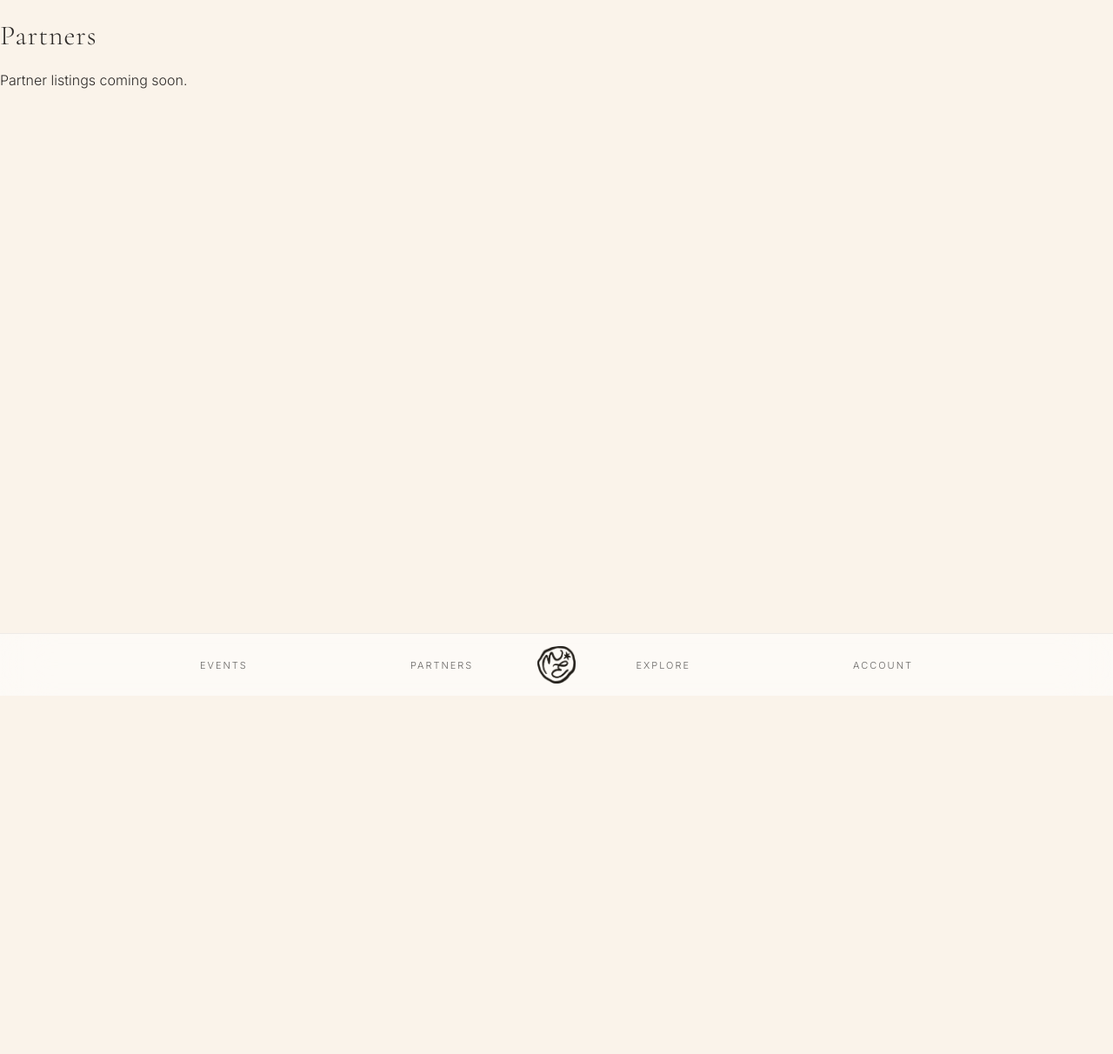
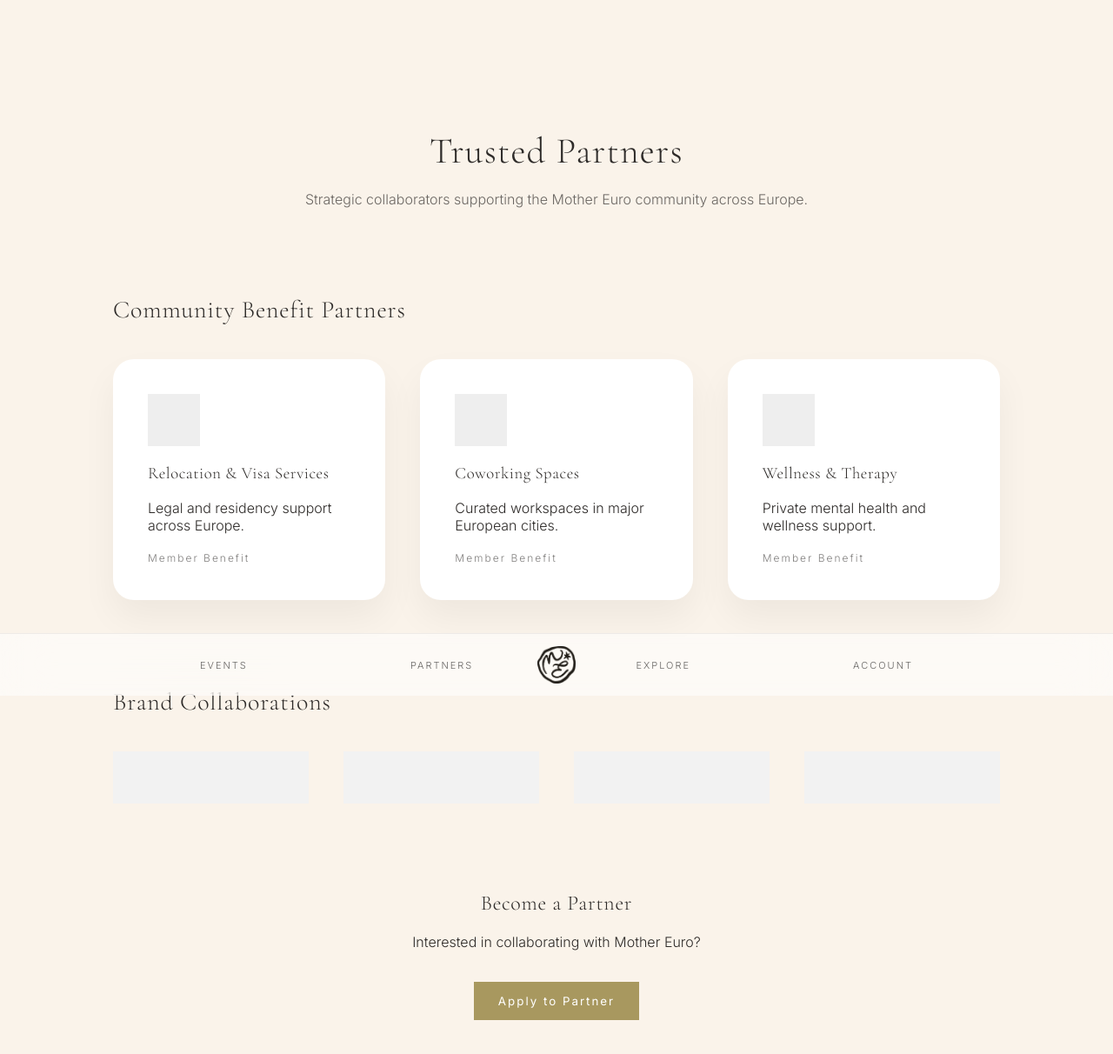
Before and after one commit to nataliatovargrand-a11y/mothereuro-beta, a Nuxt app: page /partners in a window 1280 px wide. Shown: the top 1212 px of the page at 87% size. Before the commit the page ends 800 px from the top, so only its background shows below. Built offline with nearby package versions, Linux system fonts and the light colour scheme.

Commit message:
Premium account dashboard + strategic partners page

```diff
--- a/app/pages/account.vue
+++ b/app/pages/account.vue
@@ -2,9 +2,12 @@
   <div class="account-wrapper">
 
     <!-- Greeting -->
-   <div v-if="firstName" class="greeting-row">
-  <div class="greeting">
-    Hi, {{ firstName }}
+    <div v-if="user" class="dashboard-header">
+      <div>
+        <h1>Hi, {{ firstName }}</h1>
+        <p class="subtext">
+          Welcome back to your private member portal.
+        </p>
       </div>
 
       <button class="logout-btn" @click="logout">
@@ -12,53 +15,45 @@
       </button>
     </div>
 
-    <!-- Not logged in -->
+    <!-- Login Block -->
     <div v-if="!user" class="login-block">
       <h2>Member Access</h2>
 
-      <input
-        v-model="email"
-        type="email"
-        placeholder="Email"
-        class="input"
-      />
-
-      <input
-        v-model="password"
-        type="password"
-        placeholder="Password"
-        class="input"
-      />
+      <input v-model="email" type="email" placeholder="Email" class="input" />
+      <input v-model="password" type="password" placeholder="Password" class="input" />
 
       <button @click="login" class="primary-btn">
         Login
       </button>
     </div>
 
-    <!-- Logged in content -->
+    <!-- Logged In Content -->
     <div v-else>
 
-      <!-- Account Information -->
+      <!-- PROFILE -->
       <div class="section">
-        <h2>Account Information</h2>
+        <h2>Profile</h2>
 
-        <div class="account-card">
-        <div>
+        <div class="card profile-card">
+
+          <div class="avatar-block">
             <img v-if="avatarUrl" :src="avatarUrl" class="avatar-img" />
-  <div v-else class="avatar"></div>
-
+            <div v-else class="avatar-placeholder"></div>
             <input type="file" @change="uploadAvatar" class="file-input" />
           </div>
 
-          <div class="info">
+          <div class="profile-info">
             <div><strong>Name:</strong> {{ firstName }}</div>
             <div><strong>Email:</strong> {{ user.email }}</div>
-            <div><strong>Address:</strong> —</div>
-          </div>
+            <div class="membership-badge">
+              {{ membershipStatus }}
             </div>
           </div>
 
-      <!-- Upcoming Events -->
+        </div>
+      </div>
+
+      <!-- UPCOMING EVENTS -->
       <div class="section">
         <h2>Your Upcoming Events</h2>
 
@@ -69,7 +64,7 @@
         <div
           v-for="booking in bookings"
           :key="booking.id"
-          class="booking-card"
+          class="card booking-card"
         >
           <div class="booking-title">
             {{ booking.event_title }}
@@ -80,18 +75,26 @@
         </div>
       </div>
 
-      <!-- Membership -->
+      <!-- MEMBERSHIP -->
       <div class="section">
         <h2>Your Membership</h2>
 
-        <div class="membership-card">
-          <div>Status: {{ membershipStatus }}</div>
-          <div>Invite-only private membership</div>
+        <div class="card membership-card">
+          <p>
+            Mother Euro is a curated private membership supporting women
+            building life, business, and belonging abroad.
+          </p>
+
+          <ul>
+            <li>• Access to private curated events</li>
+            <li>• Strategic relocation network</li>
+            <li>• Trusted local partners</li>
+            <li>• Community-led growth circles</li>
+          </ul>
         </div>
       </div>
 
     </div>
-
   </div>
 </template>
 
@@ -100,8 +103,8 @@ import { ref, onMounted } from 'vue'
 import { supabase } from '~/utils/supabase'
 
 const user = ref(null)
-const firstName = ref(null)
-const membershipStatus = ref(null)
+const firstName = ref('')
+const membershipStatus = ref('pending')
 const bookings = ref([])
 const avatarUrl = ref(null)
 
@@ -109,9 +112,7 @@ const email = ref('')
 const password = ref('')
 
 onMounted(async () => {
-
   const { data } = await supabase.auth.getUser()
-
   if (!data.user) return
 
   user.value = data.user
@@ -136,40 +137,27 @@ onMounted(async () => {
 })
 
 const login = async () => {
-  const { data, error } = await supabase.auth.signInWithPassword({
+  await supabase.auth.signInWithPassword({
     email: email.value,
     password: password.value
   })
-
-  if (error) {
-    alert(error.message)
-    return
-  }
-
-  user.value = data.user
   location.reload()
 }
 
 const logout = async () => {
   await supabase.auth.signOut()
-  user.value = null
-  firstName.value = null
-  bookings.value = []
+  location.reload()
 }
 
 const uploadAvatar = async (event) => {
-
   const file = event.target.files[0]
   if (!file || !user.value) return
 
   const filePath = `${user.value.id}-${Date.now()}`
 
-  await supabase.storage
-    .from('avatars')
-    .upload(filePath, file)
+  await supabase.storage.from('avatars').upload(filePath, file)
 
-  const { data } = supabase
-    .storage
+  const { data } = supabase.storage
     .from('avatars')
     .getPublicUrl(filePath)
 
@@ -188,96 +176,75 @@ const formatDate = (date) => {
   })
 }
 </script>
+
 <style scoped>
 
 .account-wrapper {
   max-width: 1000px;
   margin: 0 auto;
-  padding: 120px 40px 140px 40px;
+  padding: 120px 40px 140px;
 }
 
-/* Greeting Row */
-.greeting-row {
+.dashboard-header {
   display: flex;
   justify-content: space-between;
   align-items: center;
   margin-bottom: 60px;
 }
 
-.greeting {
-  font-size: 22px;
-  letter-spacing: 1px;
+.dashboard-header h1 {
+  font-size: 32px;
 }
 
-.logout-btn {
-  background: transparent;
-  border: 1px solid #000;
-  padding: 8px 16px;
-  font-size: 12px;
-  letter-spacing: 2px;
-  cursor: pointer;
-  transition: 0.3s ease;
+.subtext {
+  opacity: 0.6;
+  margin-top: 5px;
 }
 
-.logout-btn:hover {
-  background: #000;
-  color: white;
-}
-
-/* Section Layout */
 .section {
   margin-bottom: 80px;
 }
 
 .section h2 {
-  font-size: 34px;
+  font-size: 28px;
   margin-bottom: 30px;
-  letter-spacing: 2px;
 }
 
-/* Account Card */
-.account-card {
+.card {
+  background: white;
+  padding: 40px;
+  border-radius: 24px;
+  box-shadow: 0 20px 40px rgba(0,0,0,0.05);
+}
+
+.profile-card {
   display: flex;
   gap: 40px;
   align-items: center;
-  background: white;
-  padding: 40px;
-  border-radius: 20px;
-  box-shadow: 0 20px 40px rgba(0,0,0,0.05);
 }
 
-/* Avatar */
-.avatar-img {
+.avatar-img,
+.avatar-placeholder {
   width: 120px;
   height: 120px;
   border-radius: 100%;
   object-fit: cover;
-}
-
-.avatar {
-  width: 120px;
-  height: 120px;
-  border-radius: 100%;
   background: #eee;
 }
 
 .file-input {
   margin-top: 15px;
-  font-size: 12px;
 }
 
-.info {
-  font-size: 15px;
-  line-height: 1.8;
+.membership-badge {
+  margin-top: 10px;
+  font-size: 12px;
+  letter-spacing: 2px;
+  opacity: 0.6;
 }
 
-/* Bookings */
 .booking-card {
-  background: white;
-  padding: 25px 30px;
-  border-radius: 18px;
   margin-bottom: 20px;
-  box-shadow: 0 15px 30px rgba(0,0,0,0.04);
 }
 
 .booking-title {
@@ -290,17 +257,11 @@ const formatDate = (date) => {
   opacity: 0.6;
 }
 
-/* Membership */
-.membership-card {
-  background: #F3EBDD;
-  border: 1px solid #A8985F;
-  padding: 30px;
-  border-radius: 18px;
-  font-size: 14px;
-  line-height: 1.6;
+.membership-card ul {
+  margin-top: 20px;
+  line-height: 1.8;
 }
 
-/* Login Block */
 .login-block {
   max-width: 400px;
   margin: 0 auto;
@@ -321,25 +282,13 @@ const formatDate = (date) => {
   color: white;
   border: none;
   letter-spacing: 2px;
+}
+
+.logout-btn {
+  background: transparent;
+  border: 1px solid black;
+  padding: 8px 16px;
   cursor: pointer;
 }
 
-.primary-btn:hover {
-  opacity: 0.9;
-}
-
-/* Responsive */
-@media (max-width: 768px) {
-
-  .account-wrapper {
-    padding: 100px 20px 140px 20px;
-  }
-
-  .account-card {
-    flex-direction: column;
-    align-items: flex-start;
-  }
-
-}
-
 </style>
--- a/app/pages/partners.vue
+++ b/app/pages/partners.vue
@@ -1,6 +1,152 @@
 <template>
-  <div>
-    <h1>Partners</h1>
-    <p>Partner listings coming soon.</p>
+  <div class="partners-wrapper">
+
+    <div class="hero">
+      <h1>Trusted Partners</h1>
+      <p>
+        Strategic collaborators supporting the Mother Euro community
+        across Europe.
+      </p>
+    </div>
+
+    <!-- Community Partners -->
+    <div class="section">
+      <h2>Community Benefit Partners</h2>
+
+      <div class="partners-grid">
+
+        <div class="partner-card">
+          <div class="partner-logo"></div>
+          <h3>Relocation & Visa Services</h3>
+          <p>Legal and residency support across Europe.</p>
+          <span class="badge">Member Benefit</span>
+        </div>
+
+        <div class="partner-card">
+          <div class="partner-logo"></div>
+          <h3>Coworking Spaces</h3>
+          <p>Curated workspaces in major European cities.</p>
+          <span class="badge">Member Benefit</span>
+        </div>
+
+        <div class="partner-card">
+          <div class="partner-logo"></div>
+          <h3>Wellness & Therapy</h3>
+          <p>Private mental health and wellness support.</p>
+          <span class="badge">Member Benefit</span>
+        </div>
+
+      </div>
+    </div>
+
+    <!-- Brand Collaborators -->
+    <div class="section">
+      <h2>Brand Collaborations</h2>
+
+      <div class="logo-grid">
+        <div class="logo-placeholder"></div>
+        <div class="logo-placeholder"></div>
+        <div class="logo-placeholder"></div>
+        <div class="logo-placeholder"></div>
+      </div>
+    </div>
+
+    <!-- CTA -->
+    <div class="cta">
+      <h2>Become a Partner</h2>
+      <p>
+        Interested in collaborating with Mother Euro?
+      </p>
+      <button class="primary-btn">
+        Apply to Partner
+      </button>
+    </div>
+
   </div>
 </template>
+
+<style scoped>
+
+.partners-wrapper {
+  max-width: 1100px;
+  margin: 0 auto;
+  padding: 120px 40px 140px;
+}
+
+.hero {
+  text-align: center;
+  margin-bottom: 100px;
+}
+
+.hero h1 {
+  font-size: 42px;
+  margin-bottom: 20px;
+}
+
+.hero p {
+  max-width: 600px;
+  margin: 0 auto;
+  opacity: 0.7;
+}
+
+.section {
+  margin-bottom: 100px;
+}
+
+.section h2 {
+  font-size: 28px;
+  margin-bottom: 40px;
+}
+
+.partners-grid {
+  display: grid;
+  grid-template-columns: repeat(auto-fit, minmax(280px, 1fr));
+  gap: 40px;
+}
+
+.partner-card {
+  background: white;
+  padding: 40px;
+  border-radius: 24px;
+  box-shadow: 0 20px 40px rgba(0,0,0,0.05);
+}
+
+.partner-logo {
+  width: 60px;
+  height: 60px;
+  background: #eee;
+  margin-bottom: 20px;
+}
+
+.badge {
+  font-size: 12px;
+  letter-spacing: 2px;
+  opacity: 0.6;
+}
+
+.logo-grid {
+  display: grid;
+  grid-template-columns: repeat(auto-fit, minmax(120px, 1fr));
+  gap: 40px;
+}
+
+.logo-placeholder {
+  height: 60px;
+  background: #f2f2f2;
+}
+
+.cta {
+  text-align: center;
+  margin-top: 100px;
+}
+
+.primary-btn {
+  margin-top: 20px;
+  padding: 14px 28px;
+  background: #A8985F;
+  color: white;
+  border: none;
+  letter-spacing: 2px;
+}
+
+</style>
```
Lines whose indentation alone changed are shown as unchanged.
